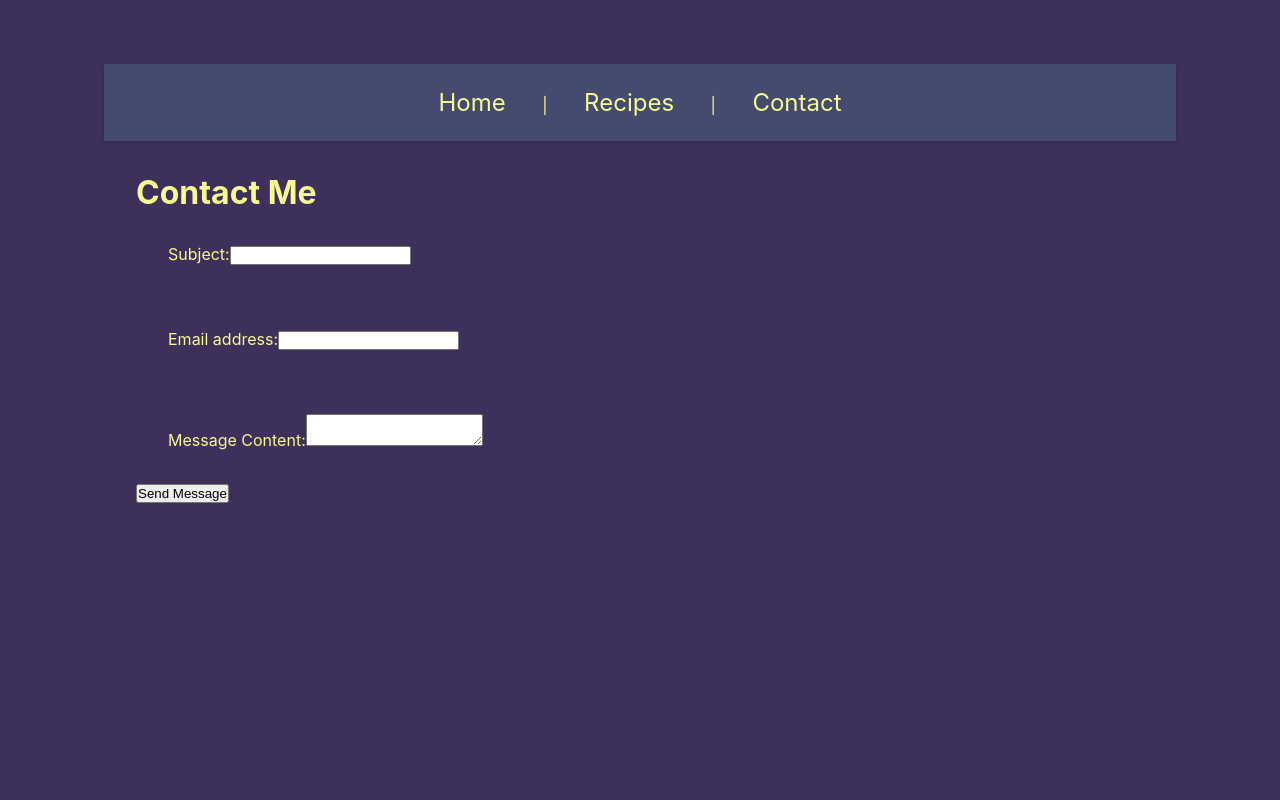
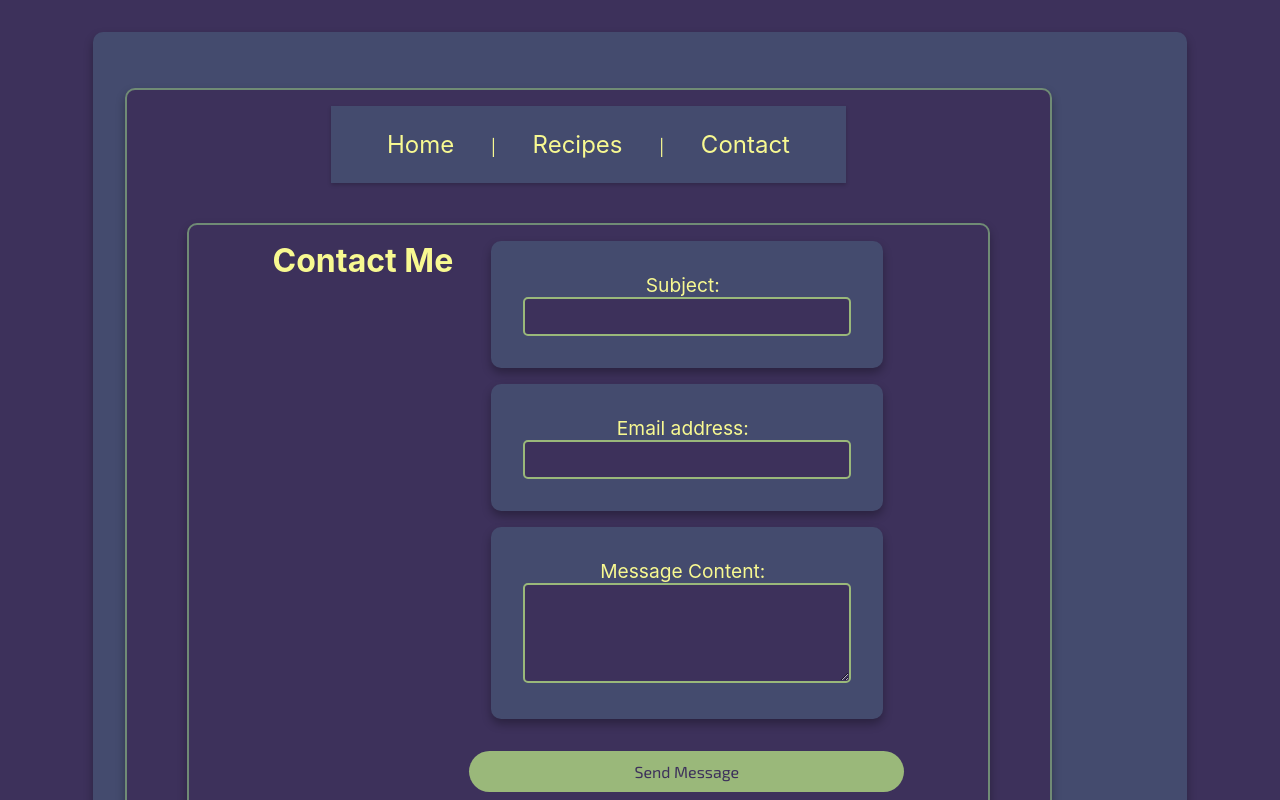
Before and after one commit to sahmaragaev/web-project-2, a React (Create React App) app in the folder client/: page /contact in a window 1280 px wide. Shown: the top 800 px of the page. Built offline with nearby package versions, Linux system fonts and the light colour scheme.

Commit message:
Add CSS files for Home, Contact, SearchBar, and RecipeForm components; remove unused recipe from db.json

```diff
--- a/client/src/components/RecipeCard.css
+++ b/client/src/components/RecipeCard.css
@@ -1,84 +1,88 @@
-@import url('https://fonts.googleapis.com/css2?family=Exo+2:ital,wght@0,100..900;1,100..900&display=swap');
-
-/* Card container */
 .recipe-card {
-  background-color: #444B6E;
-  color: #F8F991;
-  border: 2px solid #708B75;
+  background-color: #444b6e;
+  color: #f8f991;
+  border: 2px solid #708b75;
   border-radius: 15px;
   padding: 1.5rem;
-  width: 250px;
+  width: 300px;
   position: relative;
   text-align: left;
   box-shadow: 0 4px 8px rgba(0, 0, 0, 0.3);
   transition: transform 0.2s ease, box-shadow 0.2s ease;
-  font-family: 'Dancing Script', cursive;
+  font-family: "Dancing Script", cursive;
 }
 
-/* Hover effects */
 .recipe-card:hover {
   transform: translateY(-5px);
   box-shadow: 0 8px 16px rgba(0, 0, 0, 0.4);
 }
 
-/* Title styles */
 .recipe-card h3 {
   font-size: 1.5rem;
-  color: #9AB87A;
+  color: #9ab87a;
   margin-bottom: 0.5rem;
 }
 
-/* Paragraph styles */
 .recipe-card p {
   font-size: 1rem;
   margin-bottom: 0.5rem;
-  color: #F8F991;
+  color: #f8f991;
 }
 
-/* Highlighted labels */
 .recipe-card p strong {
-  color: #708B75;
+  color: #708b75;
 }
 
-/* Button styles */
+.recipe-card .button-group {
+  display: flex;
+  justify-content: space-between;
+  margin-top: 1em;
+  gap: 10px;
+}
+
 .recipe-card button {
-  background-color: #9AB87A;
-  color: #3D315B;
+  background-color: #9ab87a;
+  color: #3d315b;
   border: none;
   border-radius: 25px;
   padding: 0.5rem 1rem;
   font-size: 1rem;
   cursor: pointer;
-  margin-right: 0.5rem;
   transition: background-color 0.3s ease;
 }
 
 .recipe-card button:hover {
-  background-color: #708B75;
-  color: #F8F991;
+  background-color: #708b75;
+  color: #f8f991;
 }
 
-/* Input and textarea styles for editing */
 .recipe-card input,
 .recipe-card textarea {
   width: 100%;
   padding: 0.5rem;
   margin-bottom: 1rem;
   font-size: 1rem;
-  border: 2px solid #708B75;
+  border: 2px solid #708b75;
   border-radius: 5px;
-  background-color: #3D315B;
-  color: #F8F991;
-  font-family: 'Exo 2', sans-serif;
+  background-color: #3d315b;
+  color: #f8f991;
+  font-family: "Exo 2", sans-serif;
 }
 
 .recipe-card input:focus,
 .recipe-card textarea:focus {
-  border-color: #9AB87A;
+  border-color: #9ab87a;
   outline: none;
 }
 
-/* Responsive adjustments */
+.recipe-card-image {
+  width: 100%;
+  height: auto;
+  border-radius: 10px;
+  margin-bottom: 1rem;
+  object-fit: cover;
+}
+
 @media (max-width: 768px) {
   .recipe-card {
     width: 100%;
--- a/client/src/components/RecipeForm.jsx
+++ b/client/src/components/RecipeForm.jsx
@@ -1,5 +1,6 @@
 import React, { useState } from 'react'
 import { createRecipe } from '../services/api'
+import './RecipeForm.css'
 
 function RecipeForm({ onRecipeCreated, onClose }) {
   const [title, setTitle] = useState('')
--- a/client/src/components/SearchBar.css
+++ b/client/src/components/SearchBar.css
@@ -1,6 +1,5 @@
-@import url('https://fonts.googleapis.com/css2?family=Exo+2:ital,wght@0,100..900;1,100..900&display=swap');
+@import url("https://fonts.googleapis.com/css2?family=Exo+2:ital,wght@0,100..900;1,100..900&display=swap");
 
-/* Search Bar Container */
 .search-bar {
   display: flex;
   justify-content: center;
@@ -8,29 +7,27 @@
   margin: 1rem 0;
 }
 
-  /* Search Input */
 .search-bar input {
   width: 100%;
   max-width: 400px;
   padding: 0.5rem 1rem;
-    border: 2px solid #708B75;
+  border: 2px solid #708b75;
   border-radius: 25px;
-    background-color: #3D315B;
-    color: #F8F991;
+  background-color: #3d315b;
+  color: #f8f991;
   font-size: 1rem;
-    font-family: 'Exo 2', sans-serif;
+  font-family: "Exo 2", sans-serif;
   box-shadow: 0 4px 6px rgba(0, 0, 0, 0.2);
   transition: border-color 0.3s ease, box-shadow 0.3s ease;
 }
 
-  /* Focus and Hover States */
 .search-bar input:focus {
-    border-color: #9AB87A;
+  border-color: #9ab87a;
   outline: none;
   box-shadow: 0 6px 10px rgba(0, 0, 0, 0.3);
 }
 
 .search-bar input::placeholder {
-    color: #F8F991;
+  color: #f8f991;
   opacity: 0.8;
 }
--- a/client/src/components/SearchBar.jsx
+++ b/client/src/components/SearchBar.jsx
@@ -1,4 +1,5 @@
 import React from 'react'
+import './SearchBar.css'
 
 function SearchBar({ value, onChange }) {
   return (
--- a/client/src/pages/Contact.css
+++ b/client/src/pages/Contact.css
@@ -1,6 +1,5 @@
-@import url('https://fonts.googleapis.com/css2?family=Exo+2:ital,wght@0,100..900;1,100..900&display=swap');
+@import url("https://fonts.googleapis.com/css2?family=Exo+2:ital,wght@0,100..900;1,100..900&display=swap");
 
-/* Reset and base styles */
 * {
   margin: 0;
   padding: 0;
@@ -8,18 +7,17 @@
 }
 
 body {
-  background-color: #3D315B;
-  color: #F8F991;
-  font-family: 'Exo 2', sans-serif;
+  background-color: #3d315b;
+  color: #f8f991;
+  font-family: "Exo 2", sans-serif;
   min-height: 100vh;
   display: flex;
   align-items: center;
   justify-content: center;
 }
 
-/* Container styles */
 div {
-  background-color: #444B6E;
+  background-color: #444b6e;
   padding: 2rem;
   border-radius: 10px;
   box-shadow: 0 5px 10px rgba(0, 0, 0, 0.3);
@@ -28,15 +26,13 @@ div {
   text-align: center;
 }
 
-/* Heading styles */
 h1 {
   font-size: 2rem;
   margin-bottom: 1.5rem;
-  color: #F8F991;
-  text-shadow: 2px 2px #3D315B;
+  color: #f8f991;
+  text-shadow: 2px 2px #3d315b;
 }
 
-/* Form styles */
 form {
   display: flex;
   flex-direction: column;
@@ -45,7 +41,7 @@ form {
 
 label {
   font-size: 1.2rem;
-  color: #F8F991;
+  color: #f8f991;
   margin-bottom: 0.5rem;
 }
 
@@ -53,11 +49,11 @@ input,
 textarea {
   width: 100%;
   padding: 0.5rem;
-  border: 2px solid #9AB87A;
+  border: 2px solid #9ab87a;
   border-radius: 5px;
-  background-color: #3D315B;
-  color: #F8F991;
-  font-family: 'Exo 2', sans-serif;
+  background-color: #3d315b;
+  color: #f8f991;
+  font-family: "Exo 2", sans-serif;
   font-size: 1rem;
 }
 
@@ -69,28 +65,26 @@ textarea {
 input:focus,
 textarea:focus {
   outline: none;
-  border-color: #708B75;
+  border-color: #708b75;
 }
 
-/* Button styles */
 button {
-  background-color: #9AB87A;
-  color: #3D315B;
+  background-color: #9ab87a;
+  color: #3d315b;
   border: none;
   padding: 0.7rem;
   font-size: 1rem;
-  font-family: 'Exo 2', sans-serif;
+  font-family: "Exo 2", sans-serif;
   border-radius: 25px;
   cursor: pointer;
   transition: background-color 0.3s ease;
 }
 
 button:hover {
-  background-color: #708B75;
-  color: #F8F991;
+  background-color: #708b75;
+  color: #f8f991;
 }
 
-/* Responsive design */
 @media (max-width: 768px) {
   div {
     padding: 1.5rem;
--- a/client/src/pages/Contact.jsx
+++ b/client/src/pages/Contact.jsx
@@ -1,4 +1,5 @@
 import React, { useState } from "react";
+import './Contact.css'
 
 function Contact() {
   const [subject, setSubject] = useState("");
--- a/client/src/pages/Home.css
+++ b/client/src/pages/Home.css
@@ -1,6 +1,5 @@
-@import url('https://fonts.googleapis.com/css2?family=Exo+2:ital,wght@0,100..900;1,100..900&display=swap');
+@import url("https://fonts.googleapis.com/css2?family=Exo+2:ital,wght@0,100..900;1,100..900&display=swap");
 
-/* Reset and base styles */
 * {
   margin: 0;
   padding: 0;
@@ -8,9 +7,9 @@
 }
 
 body {
-  background-color: #3D315B;
-  color: #F8F991;
-  font-family: 'Exo 2', sans-serif;
+  background-color: #3d315b;
+  color: #f8f991;
+  font-family: "Exo 2", sans-serif;
   min-height: 100vh;
   display: flex;
   align-items: center;
@@ -18,9 +17,8 @@ body {
   padding: 2rem;
 }
 
-/* Container styles */
 div {
-  background-color: #444B6E;
+  background-color: #444b6e;
   padding: 2rem;
   border-radius: 10px;
   box-shadow: 0 5px 10px rgba(0, 0, 0, 0.3);
@@ -29,46 +27,42 @@ div {
   text-align: center;
 }
 
-/* Heading styles */
 h1 {
   font-size: 2.5rem;
-  color: #F8F991;
+  color: #f8f991;
   margin-bottom: 1.5rem;
-  text-shadow: 2px 2px #3D315B;
+  text-shadow: 2px 2px #3d315b;
 }
 
 h2 {
   font-size: 2rem;
-  color: #9AB87A;
+  color: #9ab87a;
   margin-top: 2rem;
   margin-bottom: 1rem;
 }
 
 h3 {
   font-size: 1.8rem;
-  color: #F8F991;
+  color: #f8f991;
   margin-bottom: 0.5rem;
 }
 
-/* Paragraph styles */
 p {
   font-size: 1.2rem;
   line-height: 1.6;
   margin-bottom: 1.5rem;
-  color: #F8F991;
+  color: #f8f991;
 }
 
-/* Featured Recipe Styles */
 div > div {
-  background-color: #3D315B;
+  background-color: #3d315b;
   padding: 1rem;
-  border: 2px solid #708B75;
+  border: 2px solid #708b75;
   border-radius: 10px;
   text-align: left;
   margin: 1.5rem 0;
 }
 
-/* List styles */
 ul {
   list-style: none;
   padding: 0;
@@ -80,22 +74,21 @@ ul li {
 }
 
 ul li a {
-  color: #F8F991;
+  color: #f8f991;
   text-decoration: none;
   font-size: 1.2rem;
   padding: 0.5rem 1rem;
-  border: 2px solid #9AB87A;
+  border: 2px solid #9ab87a;
   border-radius: 10px;
   display: inline-block;
   transition: background-color 0.3s ease;
 }
 
 ul li a:hover {
-  background-color: #708B75;
-  color: #3D315B;
+  background-color: #708b75;
+  color: #3d315b;
 }
 
-/* Responsive design */
 @media (max-width: 768px) {
   h1 {
     font-size: 2rem;
--- a/client/src/pages/Home.jsx
+++ b/client/src/pages/Home.jsx
@@ -1,4 +1,5 @@
 import React from "react";
+import './Home.css'
 
 function Home() {
   return (
--- a/client/src/pages/Recipes.css
+++ b/client/src/pages/Recipes.css
@@ -1,7 +1,5 @@
-/* Import Dancing Script font */
-@import url('https://fonts.googleapis.com/css2?family=Exo+2:ital,wght@0,100..900;1,100..900&display=swap');
+@import url("https://fonts.googleapis.com/css2?family=Exo+2:ital,wght@0,100..900;1,100..900&display=swap");
 
-/* Reset and base styles */
 * {
   margin: 0;
   padding: 0;
@@ -9,9 +7,9 @@
 }
 
 body {
-  background-color: #3D315B;
-  color: #F8F991;
-  font-family: 'Exo 2', sans-serif;
+  background-color: #3d315b;
+  color: #f8f991;
+  font-family: "Exo 2", sans-serif;
   min-height: 100vh;
   display: flex;
   align-items: center;
@@ -19,29 +17,26 @@ body {
   padding: 2rem;
 }
 
-/* Container styles */
 div {
   max-width: 1200px;
   margin: 0 auto;
   text-align: center;
 }
 
-/* Heading styles */
 h1 {
   font-size: 2.5rem;
-  color: #F8F991;
+  color: #f8f991;
   margin-bottom: 1.5rem;
-  text-shadow: 2px 2px #3D315B;
+  text-shadow: 2px 2px #3d315b;
 }
 
-/* Button styles */
 button {
-  background-color: #9AB87A;
-  color: #3D315B;
+  background-color: #9ab87a;
+  color: #3d315b;
   border: none;
   padding: 0.7rem 1.5rem;
   font-size: 1.2rem;
-  font-family: 'Exo 2', sans-serif;
+  font-family: "Exo 2", sans-serif;
   border-radius: 25px;
   cursor: pointer;
   margin: 1rem 0;
@@ -49,34 +44,32 @@ button {
 }
 
 button:hover {
-  background-color: #708B75;
-  color: #F8F991;
+  background-color: #708b75;
+  color: #f8f991;
 }
 
-/* Form and filter styles */
 label {
   font-size: 1.2rem;
   margin-right: 0.5rem;
-  color: #F8F991;
+  color: #f8f991;
 }
 
 select {
-  background-color: #444B6E;
-  color: #F8F991;
-  border: 2px solid #708B75;
+  background-color: #444b6e;
+  color: #f8f991;
+  border: 2px solid #708b75;
   border-radius: 5px;
   padding: 0.5rem;
-  font-family: 'Exo 2', sans-serif;
+  font-family: "Exo 2", sans-serif;
   font-size: 1rem;
   outline: none;
   margin-bottom: 1rem;
 }
 
 select:focus {
-  border-color: #9AB87A;
+  border-color: #9ab87a;
 }
 
-/* Recipe grid */
 div > div {
   display: flex;
   flex-wrap: wrap;
@@ -85,13 +78,13 @@ div > div {
 }
 
 .recipe-card {
-  background-color: #444B6E;
+  background-color: #444b6e;
   padding: 1rem;
   border-radius: 10px;
   box-shadow: 0 5px 10px rgba(0, 0, 0, 0.3);
   width: calc(33.333% - 2rem);
   max-width: 300px;
-  color: #F8F991;
+  color: #f8f991;
   text-align: left;
   transition: transform 0.2s ease, box-shadow 0.2s ease;
 }
@@ -101,7 +94,6 @@ div > div {
   box-shadow: 0 8px 15px rgba(0, 0, 0, 0.4);
 }
 
-/* Responsive design */
 @media (max-width: 768px) {
   div > div {
     flex-direction: column;
```
Also changed, not shown: client/src/components/RecipeCard.jsx (+45 -25 lines), client/src/components/RecipeForm.css (+5 -6 lines), client/src/pages/Recipes.jsx (+58 -40 lines), 1 other file (tests, documents, lock files or other folders). Lines whose indentation alone changed are shown as unchanged.
